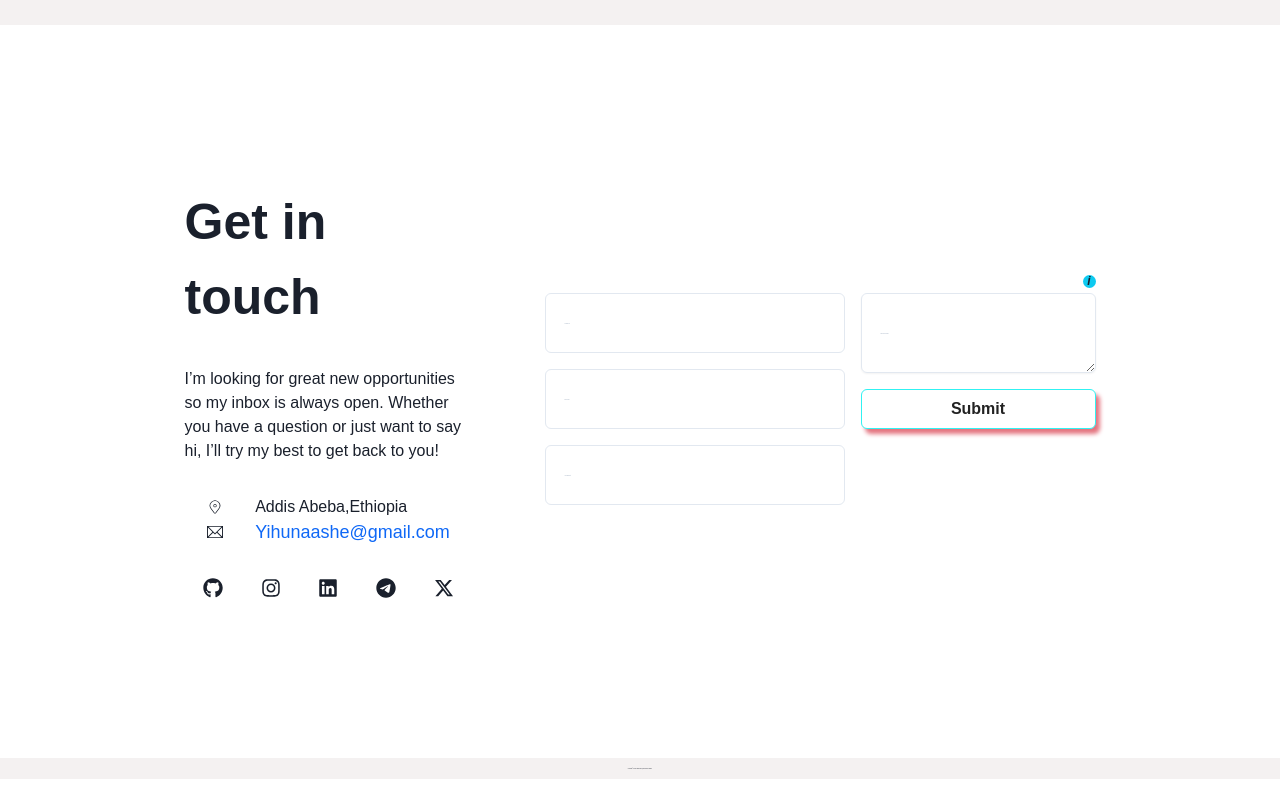
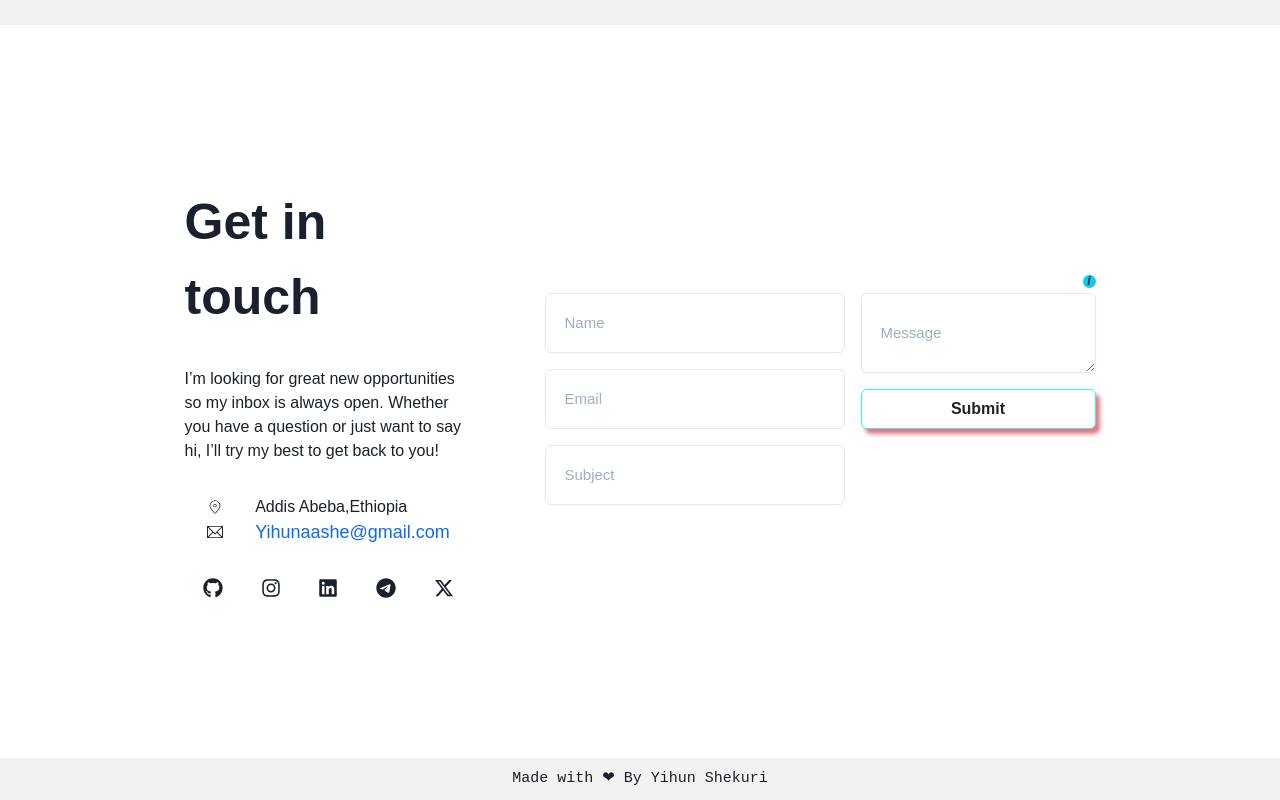
Before and after one commit to hailemichael121/Mine, a React (Vite) app: page / in a window 1280 px wide. Shown: the part 5549-6349 px from the top of the page. Before the commit the page ends 6328 px from the top, so only its background shows below. Built offline with nearby package versions, Linux system fonts and the light colour scheme; a web font is replaced by a local one.

Commit message:
increased contact section form lables

```diff
--- a/src/components/contactMeSec/FormLabelWithError.tsx
+++ b/src/components/contactMeSec/FormLabelWithError.tsx
@@ -43,7 +43,7 @@ const FloatingLabelInput: React.FC<Props> = ({
         position="absolute"
         top={value || isFocused ? "5%" : "50%"}
         left="12px"
-        fontSize={value || isFocused ? "1px" : "2px"}
+        fontSize={value || isFocused ? "10px" : "15px"}
         backgroundColor="transparent"
         px="2"
         transform={value || isFocused ? "translateY(0)" : "translateY(-50%)"}
--- a/src/components/shared/Footer.tsx
+++ b/src/components/shared/Footer.tsx
@@ -10,8 +10,8 @@ const Footer = () => {
       padding="10px"
       borderRadius="5px"
     >
-      <Text fontFamily="cursive" fontSize="1px" textAlign="center">
-        Copyright © 2024 all rights reserved, Developed by Yihun S
+      <Text fontFamily="monospace" fontSize="15px" textAlign="center">
+        Made with <span>❤</span> By Yihun Shekuri
       </Text>
     </Box>
   );
```
